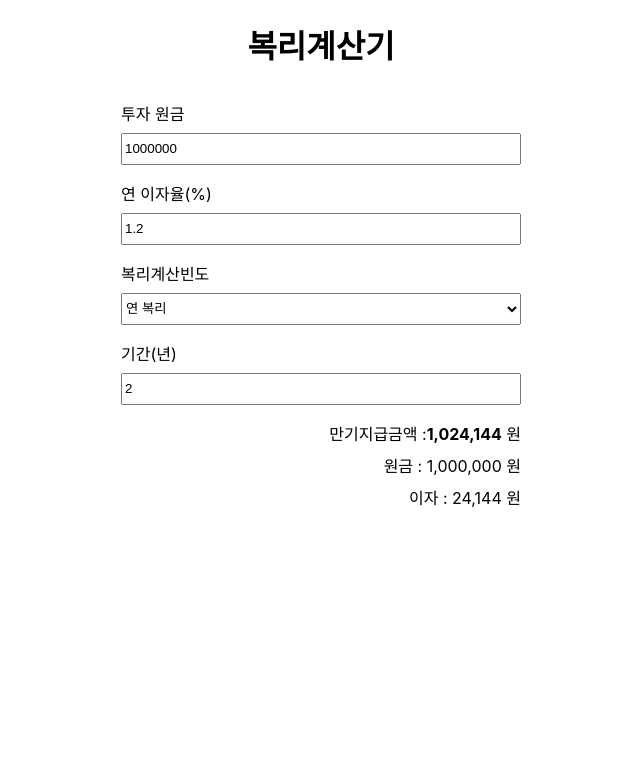
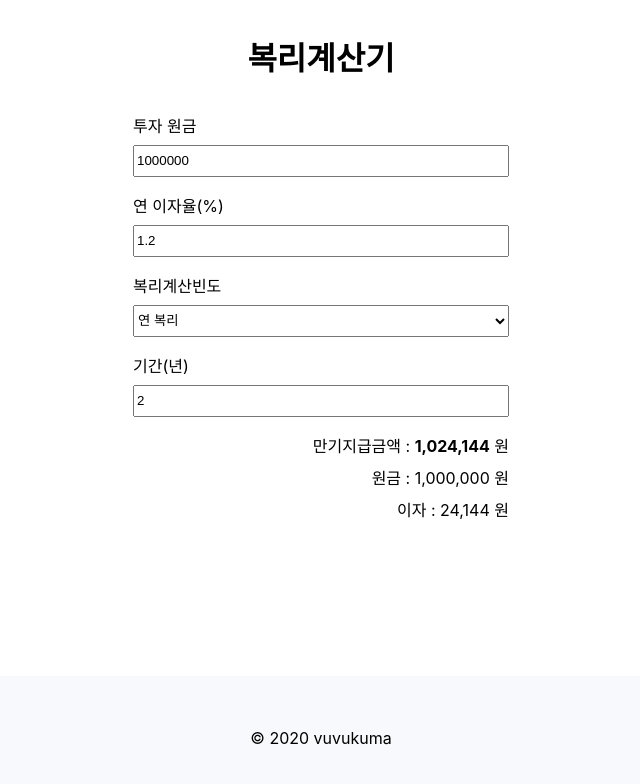
Before and after one commit to vuvukuma/compound-interest-calculator, a React (Create React App) app: page / in a window 1280 px wide. Shown: the top 784 px of the page, without its empty margins (319-959 px from the left). Built offline with nearby package versions, Linux system fonts and the light colour scheme.

Commit message:
added styled components

```diff
--- a/package.json
+++ b/package.json
@@ -7,9 +7,11 @@
     "@testing-library/jest-dom": "^4.2.4",
     "@testing-library/react": "^9.5.0",
     "@testing-library/user-event": "^7.2.1",
+    "node-sass": "^4.14.1",
     "react": "^16.13.1",
     "react-dom": "^16.13.1",
-    "react-scripts": "3.4.1"
+    "react-scripts": "3.4.1",
+    "styled-components": "^5.1.0"
   },
   "scripts": {
     "start": "react-scripts start",
--- a/public/index.html
+++ b/public/index.html
@@ -24,7 +24,7 @@
       work correctly both with client-side routing and a non-root public URL.
       Learn how to configure a non-root public URL by running `npm run build`.
     -->
-    <title>React App</title>
+    <title>복리계산기</title>
   </head>
   <body>
     <noscript>You need to enable JavaScript to run this app.</noscript>
@@ -40,4 +40,7 @@
       To create a production bundle, use `npm run build` or `yarn build`.
     -->
   </body>
+  <footer>
+    <div>© 2020 vuvukuma</div>
+  </footer>
 </html>
--- a/src/App.css
+++ b/src/App.css
@@ -1,11 +1,3 @@
-.calculator {
-  display: flex;
-  flex-direction: column;
-  margin: 0 auto;
-  max-width: 400px;
-  text-align: center;
-}
-
 .calculator-header {
   padding-bottom: 12px;
 }
@@ -16,13 +8,6 @@
 
 .calculator-header__description {
   color: #75839F;
-}
-
-.calculator-row {
-  display: flex;
-  flex-direction: column;
-  text-align: left;
-  padding-bottom: 16px;
 }
 
 .calculator-row__input {
--- a/src/App.js
+++ b/src/App.js
@@ -3,7 +3,8 @@ import './App.css';
 import Calculator from './components/Calculator'
 
 const App = () => (
-  <Calculator></Calculator>
+  <Calculator>
+  </Calculator>
 )
 
 export default App;
--- a/src/components/Calculator.js
+++ b/src/components/Calculator.js
@@ -1,12 +1,27 @@
 import React, { useState } from 'react';
-
-
+import styled from 'styled-components';
+import CalculatorHeader from './CalculatorHeader';
 
 function Calculator() {
     const [principal, setPrincipal] = useState(1000000);
     const [annualInterestRate, setAnnualInterestRate] = useState(1.2);
     const [frequency, setFrequency] = useState(12);
     const [period, setPeriod] = useState(2);
+
+    const CalculatorContainer = styled.div`
+        display: flex;
+        flex-direction: column;
+        margin: 0 auto;
+        padding: 12px;
+        max-width: 400px;
+        text-align: center;
+    `;
+    const CalculatorRow = styled.div`
+        display: flex;
+        flex-direction: column;
+        text-align: left;
+        padding-bottom: 16px;
+    `;
 
     function getCompoundTotal() {
         const cycle = 12 / frequency;
@@ -23,12 +38,9 @@ function Calculator() {
     }
 
     return (
-        <div className="calculator">
-            <div className="calculator-header">
-                <h1 className="calculator-header__title">복리계산기</h1>
-                <p className="calculator-header__description"></p>
-            </div>
-            <div className="calculator-row">
+        <CalculatorContainer>
+            <CalculatorHeader/>
+            <CalculatorRow>
                 <label className="calculator-row__label" htmlFor="principal">투자 원금</label>
                 <input className="calculator-row__input"
                     name="principal"
@@ -36,8 +48,8 @@ function Calculator() {
                     value={principal}
                     onChange={(e) => setPrincipal(e.target.value)}>
                 </input>
-            </div>
-            <div className="calculator-row">
+            </CalculatorRow>
+            <CalculatorRow>
                 <label className="calculator-row__label" htmlFor="annualInterestRate">연 이자율(%)</label>
                 <input className="calculator-row__input"
                     name="annualInterestRate"
@@ -45,8 +57,8 @@ function Calculator() {
                     value={annualInterestRate}
                     onChange={(e) => setAnnualInterestRate(e.target.value)}>
                 </input>
-            </div>
-            <div className="calculator-row">
+            </CalculatorRow>
+            <CalculatorRow>
                 <label className="calculator-row__label" htmlFor="frequency">복리계산빈도</label>
                 <select className="calculator-row__input"
                     name="frequency"
@@ -57,8 +69,8 @@ function Calculator() {
                     <option value="3">3개월 분기복리</option>
                     <option value="1">월 복리</option>
                 </select>
-            </div>
-            <div className="calculator-row">
+            </CalculatorRow>
+            <CalculatorRow>
                 <label className="calculator-row__label" htmlFor="period">기간(년)</label>
                 <input className="calculator-row__input"
                     name="period"
@@ -66,11 +78,10 @@ function Calculator() {
                     value={period}
                     onChange={(e) => setPeriod(e.target.value)}>
                 </input>
-            </div>
-
-            <div className="calculator-result">
+            </CalculatorRow>
+            <CalculatorRow>
                 <div className="calculator-result-row">
-                    만기지급금액 :<strong>{ round(getCompoundTotal()).toLocaleString() }</strong> 원
+                    만기지급금액 : <strong>{ round(getCompoundTotal()).toLocaleString() }</strong> 원
                 </div>
                 <div className="calculator-result-row">
                     원금 : { principal.toLocaleString() } 원
@@ -78,8 +89,8 @@ function Calculator() {
                 <div className="calculator-result-row">
                     이자 : { round(getTotalInterest()).toLocaleString() } 원
                 </div>
-            </div>
-        </div>
+            </CalculatorRow>
+        </CalculatorContainer>
     );
 }
 
--- /dev/null
+++ b/src/components/CalculatorHeader.js
@@ -0,0 +1,10 @@
+import React from 'react';
+
+const CalculatorHeader = () => (
+    <div className="calculator-header">
+        <h1 className="calculator-header__title">복리계산기</h1>
+        <p className="calculator-header__description"></p>
+    </div>
+)
+
+export default CalculatorHeader
--- a/src/index.css
+++ b/src/index.css
@@ -5,6 +5,20 @@ body {
     sans-serif;
   -webkit-font-smoothing: antialiased;
   -moz-osx-font-smoothing: grayscale;
+}
+
+footer {
+  display: flex;
+  flex-direction: column;
+  align-items: normal;
+  justify-content: center;
+  position: absolute;
+  bottom: 0px;
+  width: 100%;
+  height: 124px;
+  margin: 0 auto;
+  background-color: #F7F9FC;
+  text-align: center;
 }
 
 code {
```
Also changed, not shown: public/manifest.json, 1 other file (tests, documents, lock files or other folders).
